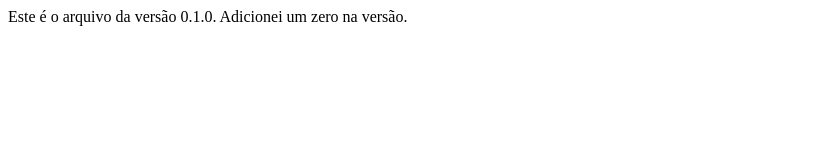
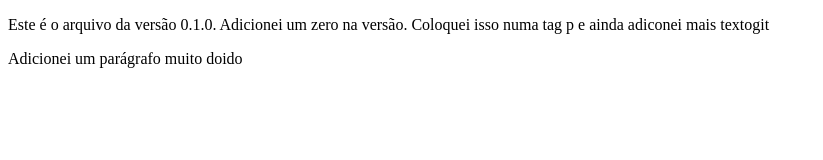
Before and after one commit to rhodief/git-teste, a plain HTML site: page index.html in a window 1280 px wide. Shown: the whole page, without its empty margins (0-823 px from the left). Drawn offline with Linux system fonts and the light colour scheme.

Commit message:
mensagem do terceiro comit

```diff
--- a/index.html
+++ b/index.html
@@ -7,6 +7,7 @@
     <title>V 0.1</title>
 </head>
 <body>
-    Este é o arquivo da versão 0.1.0. Adicionei um zero na versão.
+    <p>Este é o arquivo da versão 0.1.0. Adicionei um zero na versão. Coloquei isso numa tag p e ainda adiconei mais textogit </p>
+    <p>Adicionei um parágrafo muito doido</p>
 </body>
 </html>
```
